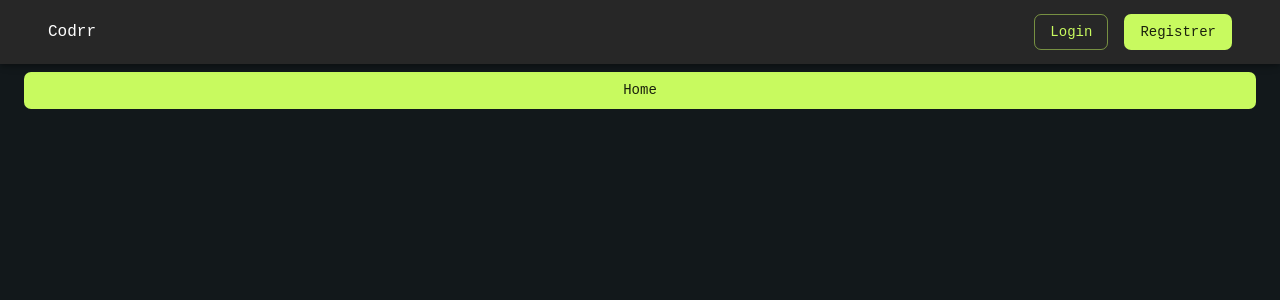
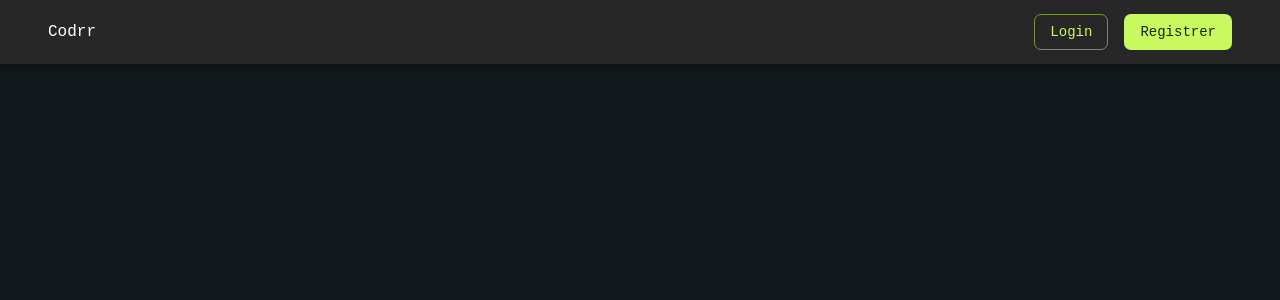
Before and after one commit to DanielOrtiz179499/armoniaspa, a React (Create React App) app: page / in a window 1280 px wide. Shown: the top 300 px of the page. Built offline with nearby package versions, Linux system fonts and the light colour scheme.

Commit message:
comentario

```diff
--- a/src/Router.tsx
+++ b/src/Router.tsx
@@ -1,16 +1,16 @@
 import React from 'react'
 import { Route, Routes } from 'react-router-dom'
-import { HomePage } from './pages/home'
-import { LoginPage } from './pages/login'
+import { HomePage } from './pages/armoniaspa/home'
+import { LoginPage } from './pages/armoniaspa/login'
 import { RouterLayout } from './common/RouterLayout'
 export const AppRouter: React.FC<{}> = () => {
 	return (
 		<Routes>
 			<Route path="/" element={<RouterLayout />}>
-				<Route path="/" element={<HomePage />} />
-				<Route path="/login" element={<LoginPage />} />
+				<Route path="/armoniaspa/" element={<HomePage />} />
+				<Route path="/armoniaspa/login" element={<LoginPage />} />
 			</Route>
-            <Route path="/nose" element={<div>Hola</div>} />
+			<Route path="/nose" element={<div>Hola</div>} />
 		</Routes>
 	)
 }
```
Also changed, not shown: src/pages/armoniaspa/home/index.tsx (renamed from src/pages/home/index.tsx), src/pages/armoniaspa/login/index.tsx (renamed from src/pages/login/index.tsx).
